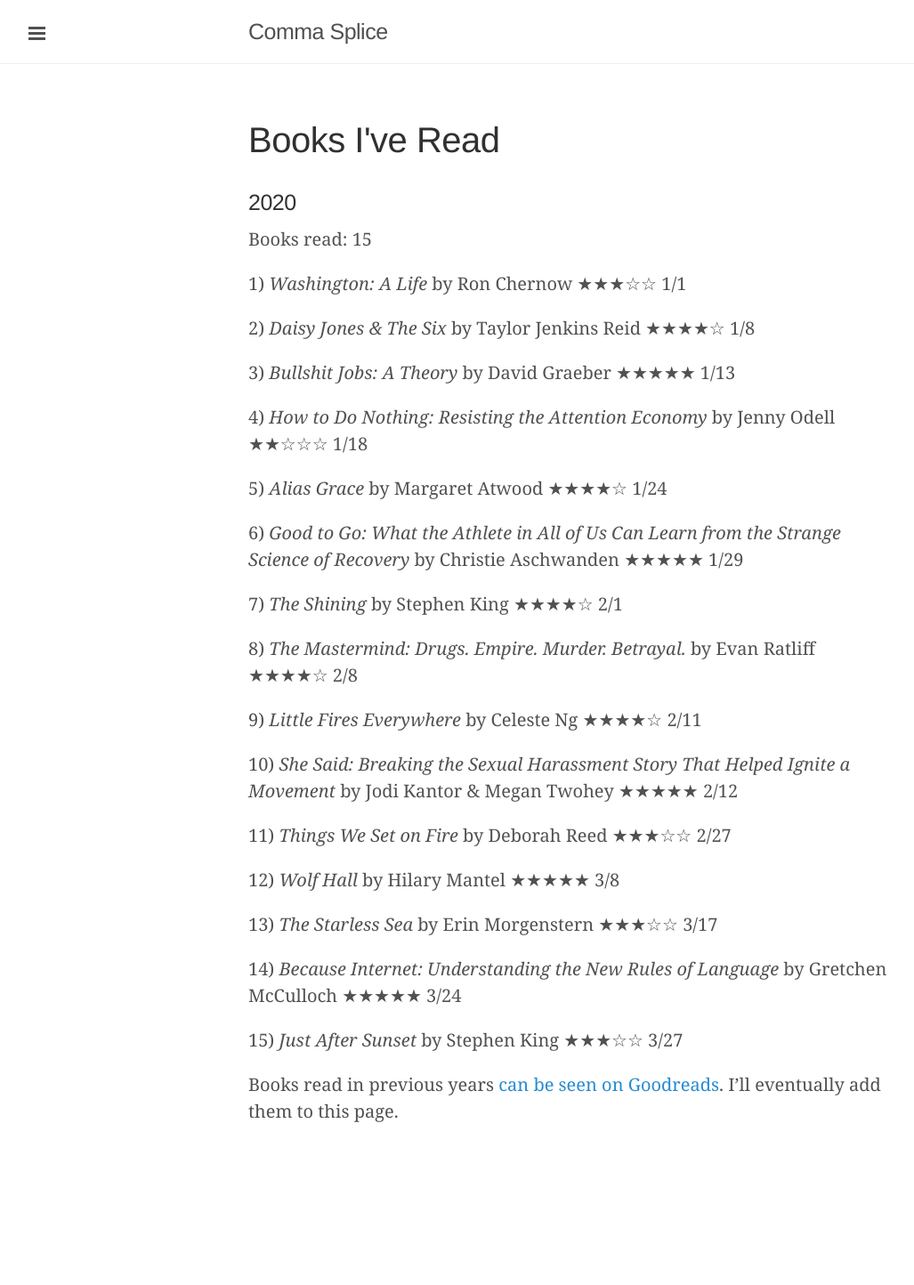
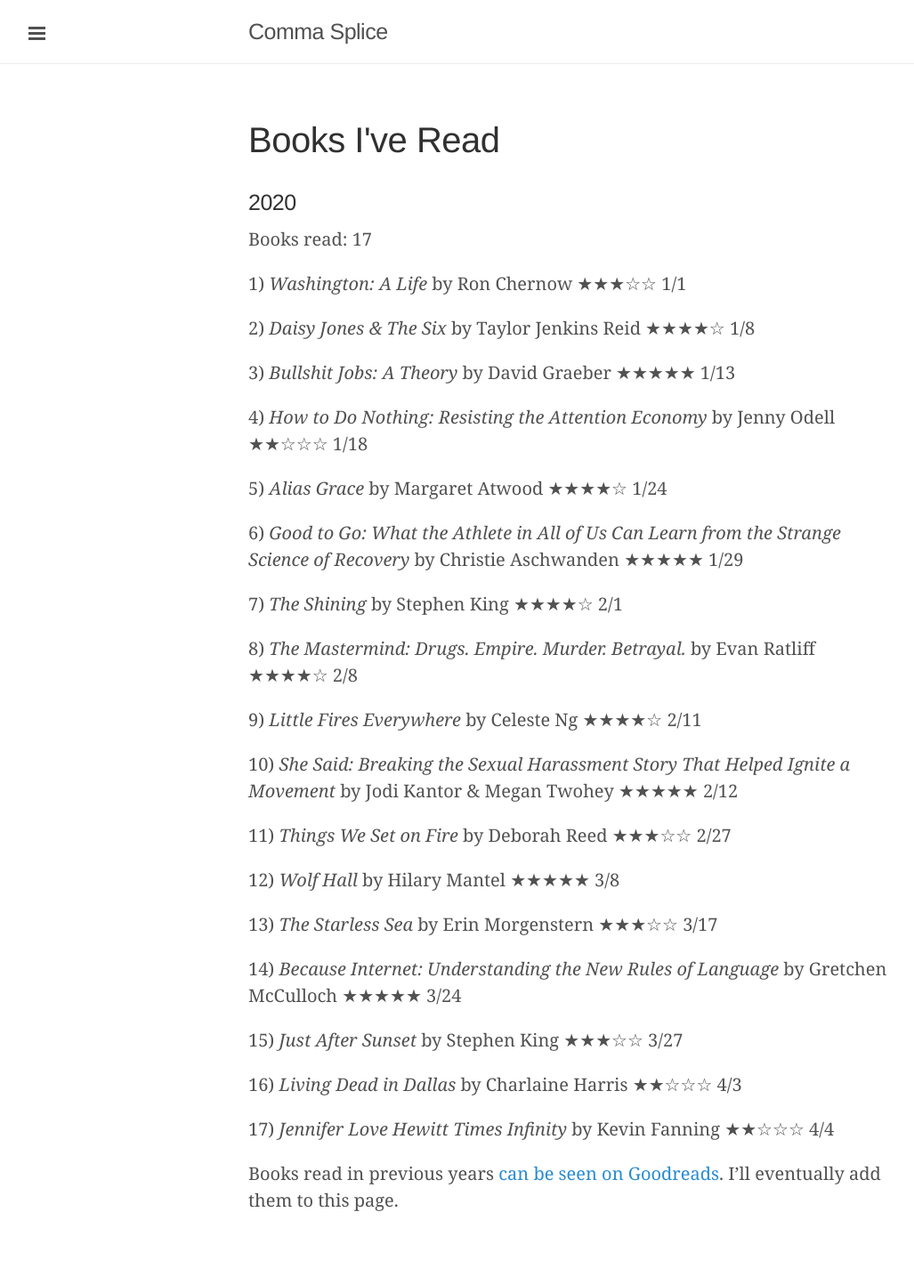
Before and after one commit to davidixon/davidixon.github.io, a Jekyll site: the page built from books.md, in a window 1280 px wide. Shown: the whole page at 89% size, without its empty margins (1-1028 px from the left). Built offline with Jekyll 4.4.1, drawn with Linux system fonts in a browser that asks for light colours; before the commit the page ends 1344 px from its top, so only the background shows below that.

Commit message:
updated book log

```diff
--- a/books.md
+++ b/books.md
@@ -6,7 +6,7 @@
 
 ### 2020
 
-Books read: 15
+Books read: 17
 
 1) *Washington: A Life* by Ron Chernow ★★★☆☆ 1/1
 
@@ -38,4 +38,8 @@
 
 15) *Just After Sunset* by Stephen King ★★★☆☆ 3/27
 
+16) *Living Dead in Dallas* by Charlaine Harris ★★☆☆☆ 4/3
+
+17) *Jennifer Love Hewitt Times Infinity* by Kevin Fanning ★★☆☆☆ 4/4
+
 Books read in previous years [can be seen on Goodreads](https://www.goodreads.com/review/list/2753148?shelf=read). I'll eventually add them to this page.
```
